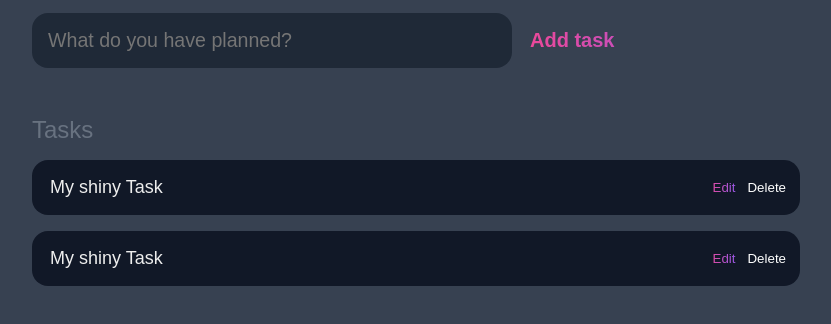
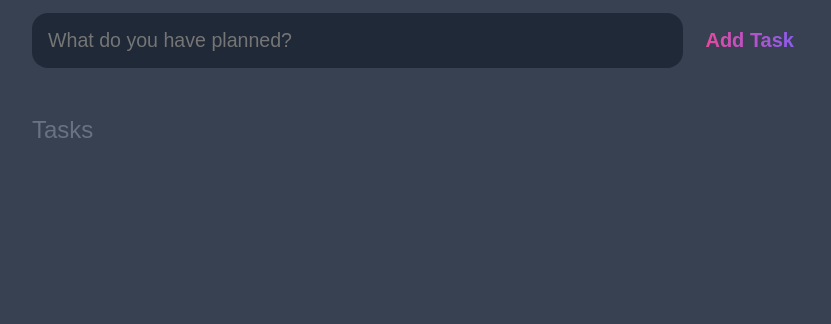
Before and after one commit to ShubhamNayak14/Task-list, a plain HTML site: page tasklist.html in a window 1280 px wide. Shown: the part 80-404 px from the top of the page, without its empty margins (224-1055 px from the left). Drawn offline with Linux system fonts and the light colour scheme.

Commit message:
fix the problems

```diff
--- a/tasklist.html
+++ b/tasklist.html
@@ -13,7 +13,7 @@
 		<h1>Task List</h1>
 		<form id="new-task-form">
 			<input type="text" id="new-task-input" placeholder="What do you have planned?">
-			<input type="sumit" id="new-task-submit" value="Add task">
+			<button type="submit" id="new-task-submit">Add Task</button>
 		</form>
 	</header>
 
@@ -21,26 +21,7 @@
 		<section class="task-list">
 			<h2>Tasks</h2>
 			<div id="tasks">
-				<div class="task">
-					<div class="content">
-						<input type="text" class="text" value="My shiny Task" readonly>
-					</div>
-					<div class="actions">
-						<button class="edit">Edit</button>
-						<button class="delete">Delete</button>
-					</div>
-				</div>
-			</div>
-			<div id="tasks">
-				<div class="task">
-					<div class="content">
-						<input type="text" class="text" value="My shiny Task" readonly>
-					</div>
-					<div class="actions">
-						<button class="edit">Edit</button>
-						<button class="delete">Delete</button>
-					</div>
-				</div>
+
 			</div>
 		</section>
 	</main>
@@ -56,6 +37,7 @@
 				e.preventDefault();
 
 				const task = input.value;
+				// console.log(task);
 
 				const task_el = document.createElement('div');
 				task_el.classList.add('task');
@@ -68,7 +50,8 @@
 				const task_input_el = document.createElement('input');
 				task_input_el.classList.add('text');
 				task_input_el.type = 'text';
-				task_input_el.value = task;
+
+				task_input_el.value = `${task}`;
 				task_input_el.setAttribute('readonly', 'readonly');
 
 				task_content_el.appendChild(task_input_el);
```
